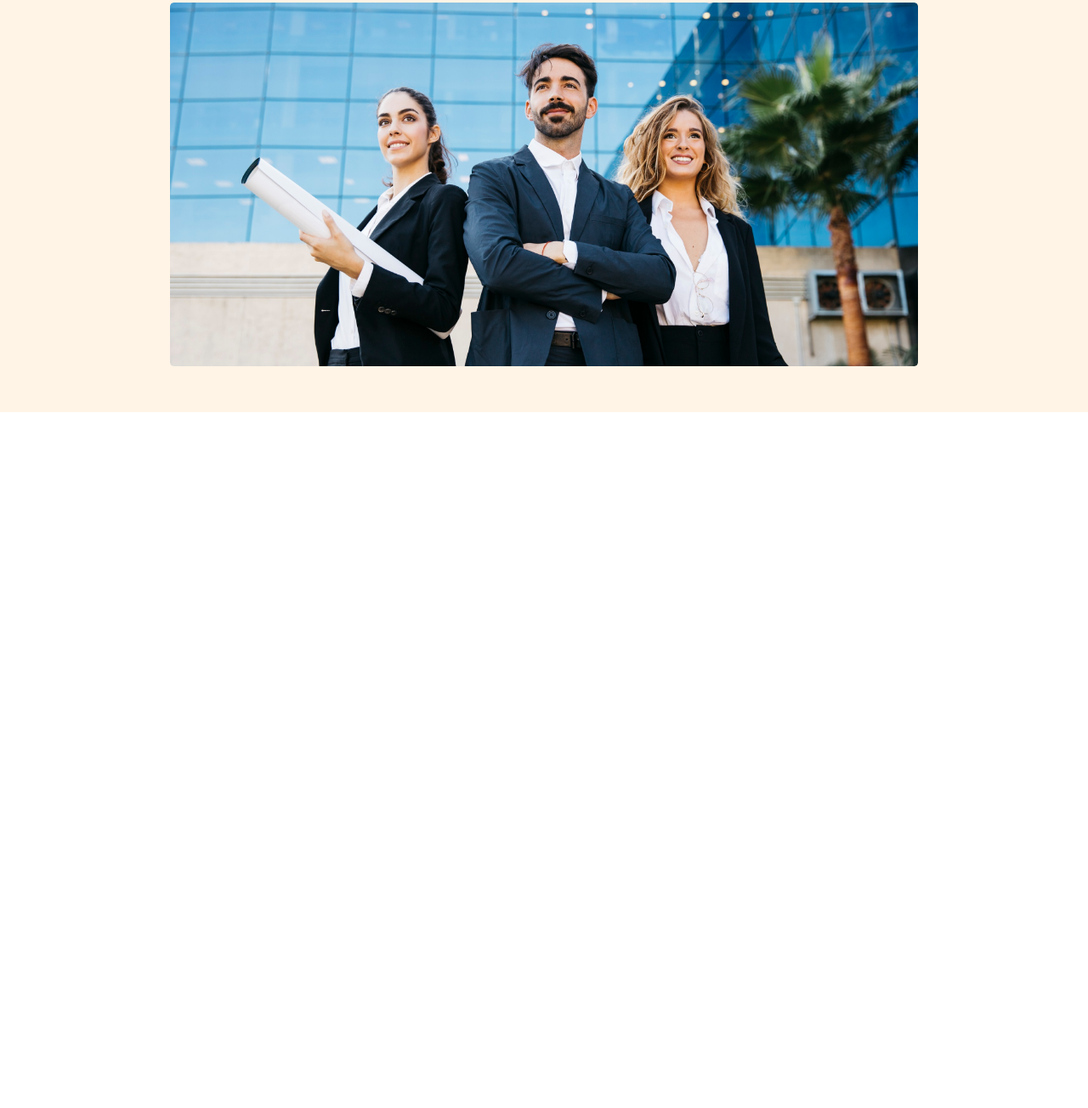
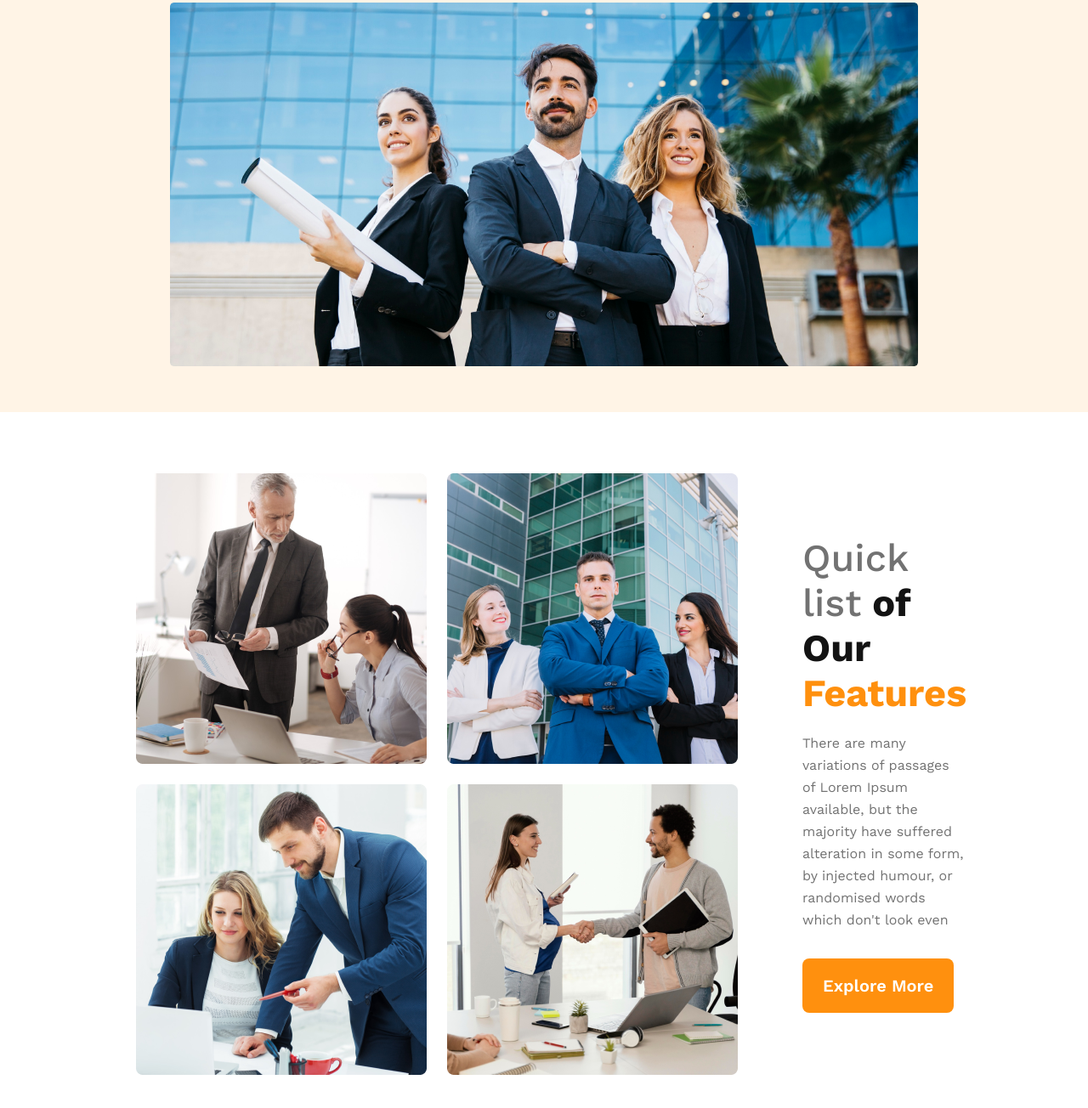
Before and after one commit to billadin/ph-g3-architects, a plain HTML site: page index.html in a window 1280 px wide. Shown: the part 686-1990 px from the top of the page at 85% size. Before the commit the page ends 1171 px from the top, so only its background shows below. Drawn offline with nearby package versions, Linux system fonts and the light colour scheme.

Commit message:
quick list section and styling added

```diff
--- a/index.html
+++ b/index.html
@@ -22,21 +22,34 @@
                 <h3 class="banner-title">Brand New <span><br></span>
                     Group of Architects
                 </h3>
-                <p class="banner-desc">There are many variations of passages of Lorem Ipsum available, but the majority have suffered
+                <p class="banner-desc">There are many variations of passages of Lorem Ipsum available, but the majority
+                    have suffered
                     alteration in some form, by injected humour, or randomised words which don't look even</p>
                 <button class="banner-btn btn-primary">Explore More</button>
             </div>
-            <div>
-                <img src="images/banner.png" alt="" class="banner-img">
-            </div>
-
+            <img src="images/banner.png" alt="" class="banner-img">
         </div>
     </header>
     <main>
-
+        <!-- Quick List section start -->
+        <section class="quick-list">
+            <div class="quick-list-img-container">
+                <img src="images/team1.png" alt="">
+                <img src="images/team2.png" alt="">
+                <img src="images/team3.png" alt="">
+                <img src="images/team4.png" alt="">
+            </div>
+            <div class="quick-list-content">
+                <h2 class="quick-list-title"><span class="quick-list-text">Quick list</span> <span class="our">of Our</span> Features</h2>
+                <p class="quick-list-desc">There are many variations of passages of Lorem Ipsum available, but the majority have suffered alteration in some form, by injected humour, or randomised words which don't look even</p>
+                <button class="btn-primary">Explore More</button>
+            </div>
+        </section>
+        <!-- Quick List section end -->
     </main>
     <footer>
 
     </footer>
 </body>
+
 </html>
--- a/style.css
+++ b/style.css
@@ -104,3 +104,62 @@ nav li a {
 .banner-img {
     width: 100%;
 }
+
+main {
+    max-width: 75%;
+    margin: 4.5rem auto;
+}
+
+
+/* Quick List styling start */
+.quick-list {
+    display: flex;
+    gap: 4.75rem;
+    align-items: center;
+    margin-bottom: 8.125rem;
+}
+
+.quick-list-img-container {
+    display: grid;
+    grid-template-columns: repeat(2, 1fr);
+    gap: 1.5rem;
+}
+
+.quick-list-title {
+    color: #FF900E;
+    font-family: Work Sans;
+    font-size: 2.813rem;
+    font-style: normal;
+    font-weight: 700;
+    line-height: normal;
+    margin-bottom: 1.25rem;
+}
+
+.quick-list-text {
+    color:#727272;
+    font-family: Work Sans;
+    font-size: 2.813rem;
+    font-style: normal;
+    font-weight: 500;
+    line-height: normal;
+}
+
+.our {
+    color: #131313;
+    font-family: Work Sans;
+    font-size: 2.813rem;
+    font-style: normal;
+    font-weight: 700;
+    line-height: normal;
+}
+
+.quick-list-desc {
+    color: #727272;
+    font-family: Work Sans;
+    font-size: 1rem;
+    font-style: normal;
+    font-weight: 400;
+    line-height: 1.625rem;
+    margin-bottom: 2rem;
+}
+/* Quick List styling end */
```
